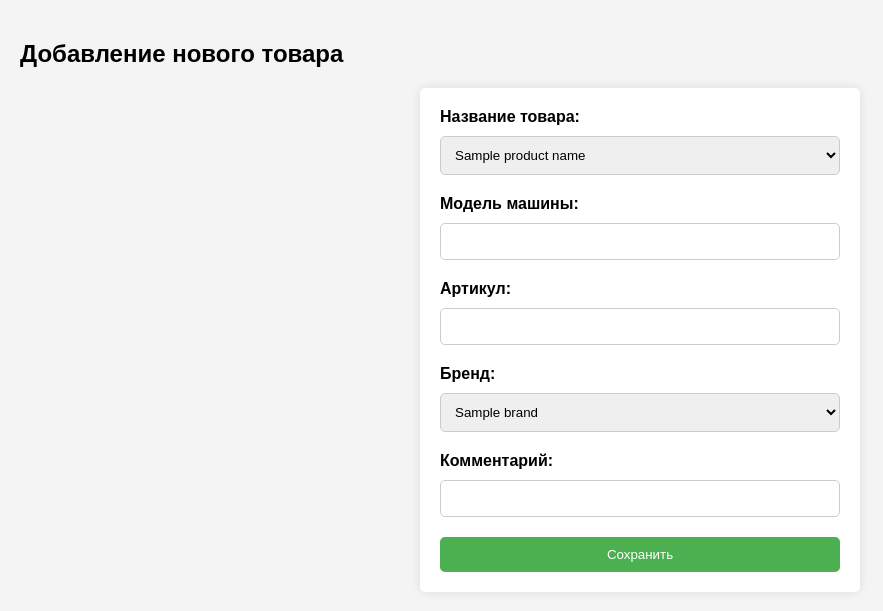
After one commit to farhod-rahimov/prestige-09-24, a Spring app: page /prestige/addNewProduct in a window 1280 px wide. The commit adds this page. Shown: the top 611 px of the page, without its empty margins (0-883 px from the left). Run offline with Thymeleaf, Linux system fonts and the light colour scheme; the template is opened without the code that fills it: most values are stand-ins (such as "Sample title", 1, 10 or a date in 2020); data that the repository does not hold is empty.

Commit message:
show/add product implemented. bug needs to be fixed

```diff
--- /dev/null
+++ b/src/main/webapp/WEB-INF/views/prestige/addNewProduct.html
@@ -0,0 +1,89 @@
+<!DOCTYPE html>
+<html lang="ru", xmlns:th="http://thymeleaf.org">
+<head>
+    <meta charset="UTF-8">
+    <meta name="viewport" content="width=device-width, initial-scale=1.0">
+    <title>Новый товар</title>
+    <style>
+        body {
+            font-family: Arial, sans-serif;
+            background-color: #f4f4f4;
+            margin: 0;
+            padding: 20px;
+        }
+        form {
+            background-color: #fff;
+            padding: 20px;
+            border-radius: 5px;
+            box-shadow: 0 0 10px rgba(0, 0, 0, 0.1);
+            max-width: 400px;
+            margin: 0 auto;
+        }
+        label {
+            display: block;
+            margin-bottom: 10px;
+            font-weight: bold;
+        }
+        select, input[type="text"], input[type="tel"] {
+            width: 100%;
+            padding: 10px;
+            margin-bottom: 20px;
+            border: 1px solid #ccc;
+            border-radius: 5px;
+            box-sizing: border-box;
+        }
+        input[type="submit"] {
+            background-color: #4CAF50;
+            color: white;
+            padding: 10px 15px;
+            border: none;
+            border-radius: 5px;
+            cursor: pointer;
+            width: 100%;
+        }
+        input[type="submit"]:hover {
+            background-color: #45a049;
+        }
+        .error-message {
+            color: red;
+            margin-bottom: 20px;
+        }
+    </style>
+</head>
+<body>
+
+<h2>Добавление нового товара</h2>
+
+<form th:method="POST" th:action="@{/prestige/productListManagement/addNewProduct}" th:object="${newProduct}">
+    <!-- Отображение сообщения об ошибке -->
+    <div th:if="${error}" class="error-message" th:text="${error}"></div>
+
+    <label for="productNameId">Название товара:</label>
+    <select type="text" th:field="*{productName.id}" id="productNameId" required>
+        <option th:each="productName : ${allProductNames}" th:value="${productName.id}" th:text="${productName.productName}">Выберите название товара</option>
+    </select>
+    <br/>
+
+    <label for="carModel">Модель машины:</label>
+    <input type="text" th:field="*{carModel}" id="carModel" required>
+    <br/>
+
+    <label for="articleNumber">Артикул:</label>
+    <input type="text" th:field="*{articleNumber}" id="articleNumber" required>
+    <br/>
+
+    <label for="brandId">Бренд:</label>
+    <select type="text" th:field="*{brand.id}" id="brandId" required>
+        <option th:each="brand : ${allBrands}" th:value="${brand.id}" th:text="${brand.brandName}">Выберите бренд</option>
+    </select>
+    <br/>
+
+    <label for="notes">Комментарий:</label>
+    <input type="text" th:field="*{notes}" id="notes">
+    <br/>
+
+    <input type="submit" value="Сохранить">
+</form>
+
+</body>
+</html>
```
Also changed, not shown: src/main/java/com/prestige/controllers/prestige/ProductListManagementController.java (+47 -8 lines), src/main/java/com/prestige/dao/ProductListManagementDAO.java (+58 -16 lines), src/main/java/com/prestige/dao/Utils.java (added, +30 -0 lines), src/main/java/com/prestige/dao/mappers/ShowAllProductsMapper.java (added, +22 -0 lines), src/main/java/com/prestige/models/Product.java (added, +30 -0 lines), src/main/webapp/WEB-INF/views/prestige/productListManagement.html (+14 -0 lines), src/main/webapp/WEB-INF/views/prestige/showAllProducts.html (added, +73 -0 lines).
